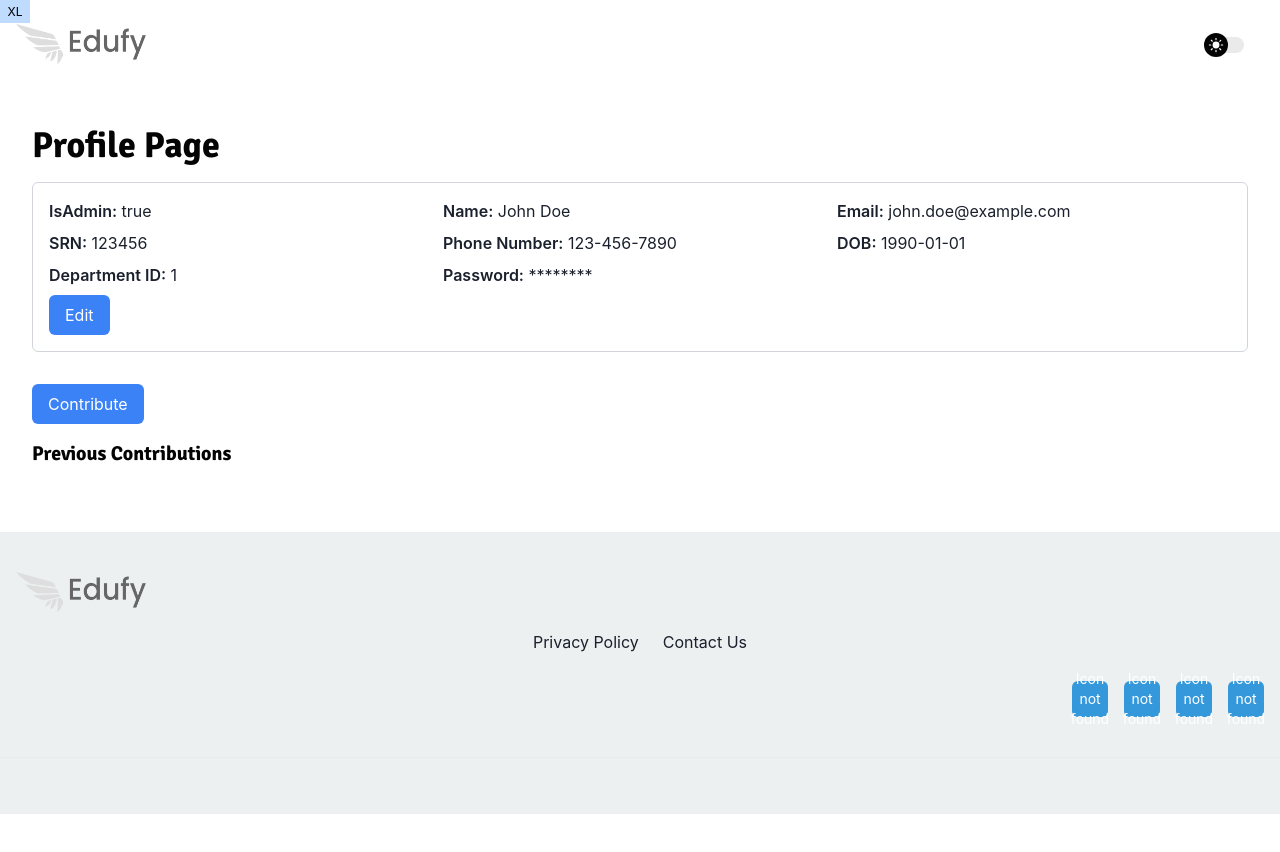
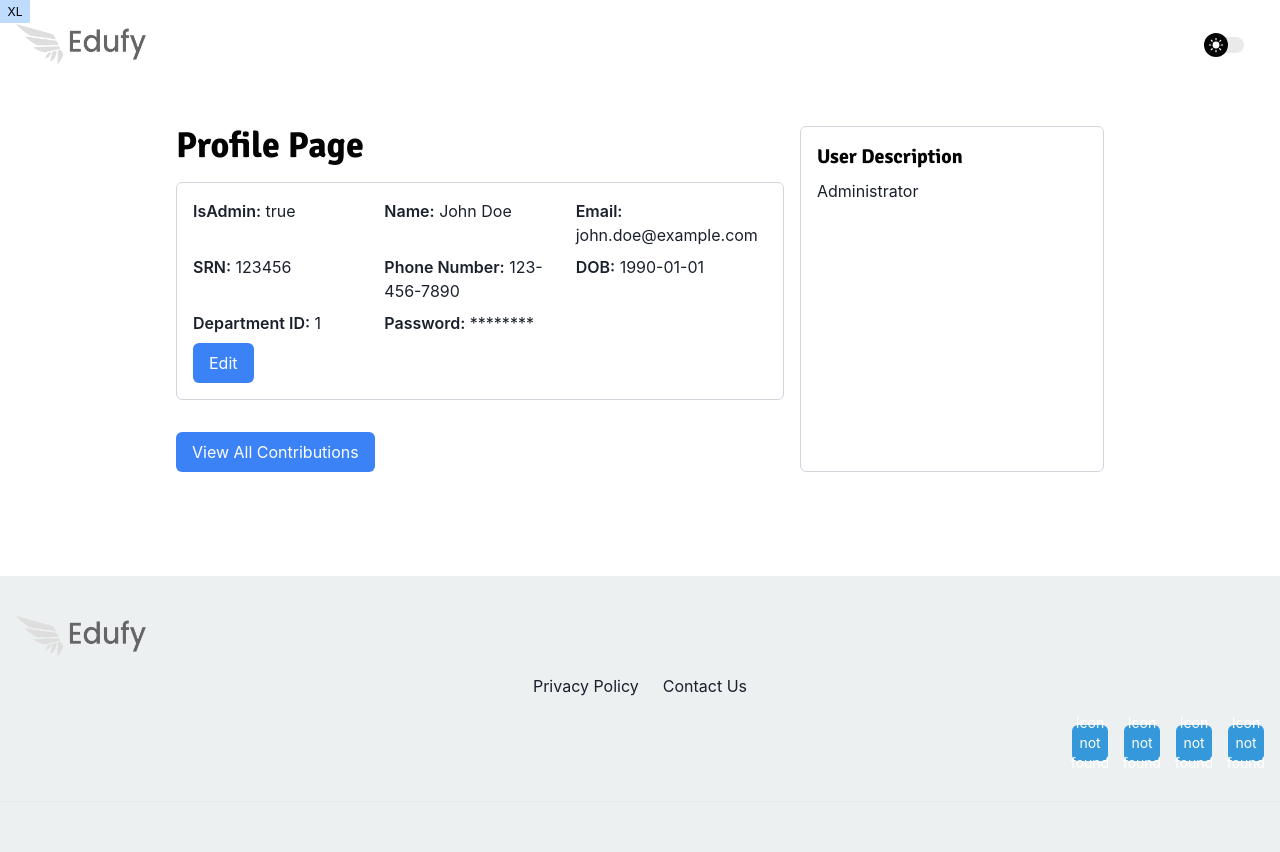
Before and after one commit to Sakthe-Balan/Edufy, a Next.js app in the folder edufy/: page /profile/1 in a window 1280 px wide. Shown: the top 852 px of the page. Before the commit the page ends 814 px from the top, so only its background shows below. Built offline with nearby package versions, Linux system fonts and the light colour scheme; what tailwind-bootstrap-grid would draw is missing.

Commit message:
changes to profile page

```diff
--- /dev/null
+++ b/edufy/src/app/contribution/[id]/page.tsx
@@ -0,0 +1,9 @@
+import React from 'react'
+
+export default function page() {
+  return (
+    <div>
+
+    </div>
+  )
+}
--- a/edufy/src/app/profile/[id]/page.tsx
+++ b/edufy/src/app/profile/[id]/page.tsx
@@ -3,7 +3,6 @@ import React, { useState } from 'react';
 import { motion } from 'framer-motion';
 
 function Page({ params }: { params: { id: object } }) {
-  // Dummy data for demonstration
   const initialUserData = {
     isAdmin: true,
     name: 'John Doe',
@@ -17,17 +16,14 @@ function Page({ params }: { params: { id: object } }) {
 
   const [userData, setUserData] = useState(initialUserData);
   const [isEditing, setIsEditing] = useState(false);
-  const [contributions, setContributions] = useState<string[]>([]); // Assuming contributions are strings
+  const [contributions, setContributions] = useState<string[]>([]);
 
   const handleEditClick = () => {
     setIsEditing(true);
   };
 
   const handleSaveClick = () => {
-    // Send updated information to the backend (you need to implement this part)
-    // For now, let's just log the updated data
     console.log('Updated User Data:', userData);
-    // Assume contributions are updated after saving
     setContributions([...contributions, JSON.stringify(userData)]);
     setIsEditing(false);
   };
@@ -42,17 +38,17 @@ function Page({ params }: { params: { id: object } }) {
   return (
     <>
       <motion.div
-      initial={{ opacity: 0, x: -50 }} // Initial animation state (hidden and shifted left)
-      animate={{ opacity: 1, x: 0 }} // Animation when component mounts (visible and centered)
-      exit={{ opacity: 0, x: 50 }} // Animation when component unmounts (hidden and shifted right)
-      transition={{ duration: 1 }} // Animation duration
-      className="flex flex-col items-start p-8"
+        initial={{ opacity: 0, x: -50 }}
+        animate={{ opacity: 1, x: 0 }}
+        exit={{ opacity: 0, x: 50 }}
+        transition={{ duration: 1 }}
+        className="flex flex-col lg:flex-row justify-center p-8 space-y-4 lg:space-x-4 lg:space-y-0"
       >
+        <div className="flex flex-col items-start w-full lg:w-1/2">
           <h2 className="text-4xl font-bold mb-4">Profile Page</h2>
 
           {isEditing ? (
             <div className="rounded border border-gray-300 p-4 mb-4 w-full">
-          {/* Edit Form */}
               <div className="flex flex-wrap">
                 <div className="w-full md:w-1/2 lg:w-1/3 mb-2 pr-2">
                   <label>IsAdmin:</label>
@@ -119,8 +115,6 @@ function Page({ params }: { params: { id: object } }) {
                   />
                 </div>
               </div>
-
-          {/* Save Button */}
               <button
                 className="bg-green-500 text-white px-4 py-2 rounded hover:bg-green-700"
                 onClick={handleSaveClick}
@@ -130,7 +124,6 @@ function Page({ params }: { params: { id: object } }) {
             </div>
           ) : (
             <div className="rounded border border-gray-300 p-4 mb-4 w-full">
-          {/* Display User Information */}
               <div className="flex flex-wrap">
                 <div className="w-full md:w-1/2 lg:w-1/3 mb-2 pr-2">
                   <strong>IsAdmin:</strong> {userData.isAdmin.toString()}
@@ -157,8 +150,6 @@ function Page({ params }: { params: { id: object } }) {
                   <strong>Password:</strong> {userData.password}
                 </div>
               </div>
-
-          {/* Edit Button */}
               <button
                 className="bg-blue-500 text-white px-4 py-2 rounded hover:bg-blue-700"
                 onClick={handleEditClick}
@@ -167,9 +158,9 @@ function Page({ params }: { params: { id: object } }) {
               </button>
             </div>
           )}
-
+          {!userData.isAdmin && (
+            <div>
               <div className="mt-4">
-        {/* Contribute Button */}
                 <button
                   className="bg-blue-500 text-white px-4 py-2 rounded hover:bg-blue-700"
                   onClick={() => alert('Contribute button clicked')}
@@ -177,8 +168,6 @@ function Page({ params }: { params: { id: object } }) {
                   Contribute
                 </button>
               </div>
-
-      {/* Previous Contributions Section */}
               <div className="mt-4">
                 <h3 className="text-xl font-bold mb-2">Previous Contributions</h3>
                 <ul>
@@ -187,7 +176,29 @@ function Page({ params }: { params: { id: object } }) {
                   ))}
                 </ul>
               </div>
+            </div>
+          )}
+          {userData.isAdmin && (
+            <>
+              <div className="mt-4">
+                <button
+                  className="bg-blue-500 text-white px-4 py-2 rounded hover:bg-blue-700"
+                  onClick={() => alert('Contribute button clicked')}
+                >
+                  View All Contributions
+                </button>
+              </div>
+            </>
+          )}
+        </div>
+
+        <div className="rounded border border-gray-300 p-4 mb-4 w-full lg:w-1/4">
+          <h3 className="text-xl font-bold mb-2">User Description</h3>
+          <p>{userData.isAdmin ? 'Administrator' : 'Regular User'}</p>
+        </div>
       </motion.div>
+      <br />
+      <br />
       <br />
     </>
   );
--- /dev/null
+++ b/edufy/src/app/table/page.tsx
@@ -0,0 +1,120 @@
+'use client'
+// pages/index.js
+import React, { useState, useEffect } from 'react';
+import { useTable } from 'react-table';
+import Select from 'react-select';
+import 'tailwindcss/tailwind.css'; // Import Tailwind CSS styles
+
+const dummyData = [
+  { id: 1, name: 'John Doe', age: 25, city: 'New York' },
+  { id: 2, name: 'Jane Doe', age: 30, city: 'San Francisco' },
+  // Add more dummy data as needed
+];
+
+const filterOptions = [
+  { value: 'name', label: 'Name' },
+  { value: 'age', label: 'Age' },
+  { value: 'city', label: 'City' },
+];
+
+const IndexPage = () => {
+  const [data, setData] = useState(dummyData);
+  const [selectedFilters, setSelectedFilters] = useState([]);
+
+  const handleFilterChange = (selectedOption) => {
+    setSelectedFilters((prevFilters) => {
+      if (prevFilters.includes(selectedOption.value)) {
+        return prevFilters.filter((filter) => filter !== selectedOption.value);
+      } else {
+        return [...prevFilters, selectedOption.value];
+      }
+    });
+  };
+
+  // Define your table columns
+  const columns = React.useMemo(
+    () => [
+      { Header: 'ID', accessor: 'id' },
+      { Header: 'Name', accessor: 'name' },
+      { Header: 'Age', accessor: 'age' },
+      { Header: 'City', accessor: 'city' },
+    ],
+    []
+  );
+
+  // Create a table instance
+  const {
+    getTableProps,
+    getTableBodyProps,
+    headerGroups,
+    rows,
+    prepareRow,
+  } = useTable({ columns, data });
+
+  useEffect(() => {
+    // Filter data based on selected filters
+    const filteredData = dummyData.filter((row) =>
+      selectedFilters.every((filter) => row[filter] !== undefined)
+    );
+
+    // Update data when filters change
+    setData(filteredData);
+  }, [selectedFilters]);
+
+  return (
+    <div className="flex flex-col min-h-screen">
+      <div className="flex flex-grow">
+        <div className="w-1/6 p-4 bg-gray-200 rounded-l justify-center">
+          <h4 className="text-lg font-bold mb-4">Filters</h4>
+          {filterOptions.map((filter) => (
+            <label key={filter.value} className="flex items-center mb-2">
+              <input
+                type="checkbox"
+                checked={selectedFilters.includes(filter.value)}
+                onChange={() => handleFilterChange(filter)}
+                className="mr-2"
+              />
+              {filter.label}
+            </label>
+          ))}
+        </div>
+        <div className="w-5/6 p-4 bg-gray-100 rounded-r overflow-auto">
+          <h1 className="text-3xl mb-4">PostgreSQL Data Table</h1>
+          <br/>
+          <table {...getTableProps()} className="w-full border border-collapse border-black">
+            <thead>
+              {headerGroups.map((headerGroup) => (
+                <tr
+                  {...headerGroup.getHeaderGroupProps()}
+                  className="p-2 font-semibold border-t"
+                >
+                  {headerGroup.headers.map((column) => (
+                    <th {...column.getHeaderProps()}>{column.render('Header')}</th>
+                  ))}
+                </tr>
+              ))}
+            </thead>
+            <tbody {...getTableBodyProps()}>
+              {rows.map((row) => {
+                prepareRow(row);
+                return (
+                  <tr {...row.getRowProps()} className="hover:bg-gray-200">
+                    {row.cells.map((cell) => (
+                      <td {...cell.getCellProps()} className="p-2 border-t">
+                        {cell.render('Cell')}
+                      </td>
+                    ))}
+                  </tr>
+                );
+              })}
+            </tbody>
+          </table>
+        </div>
+      </div>
+      {/* Footer Content */}
+
+    </div>
+  );
+  };
+
+export default IndexPage;
```
Lines whose indentation alone changed are shown as unchanged.
